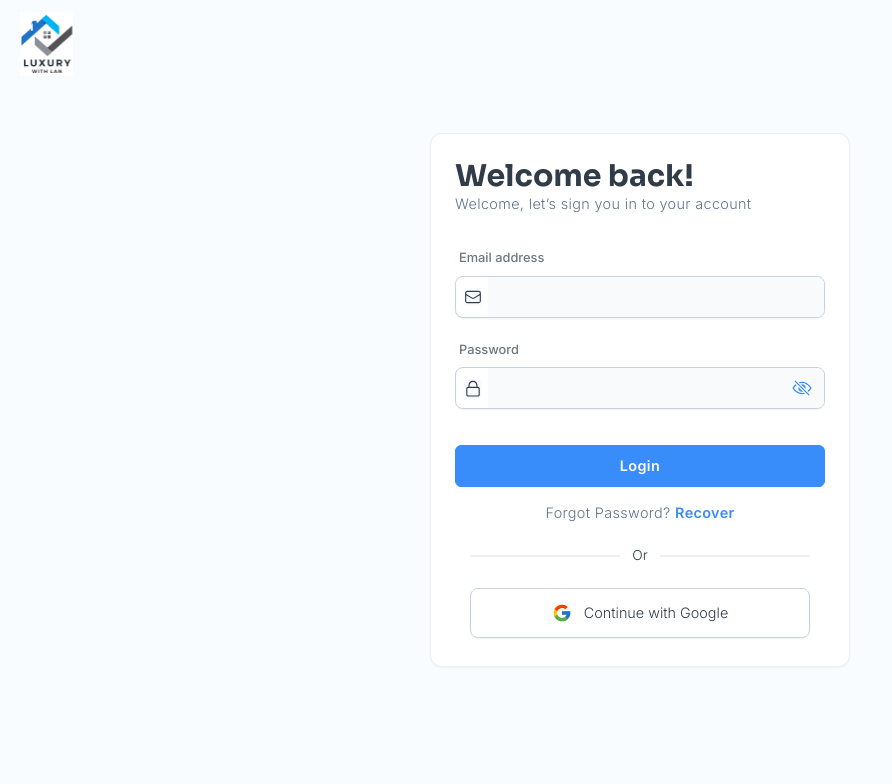
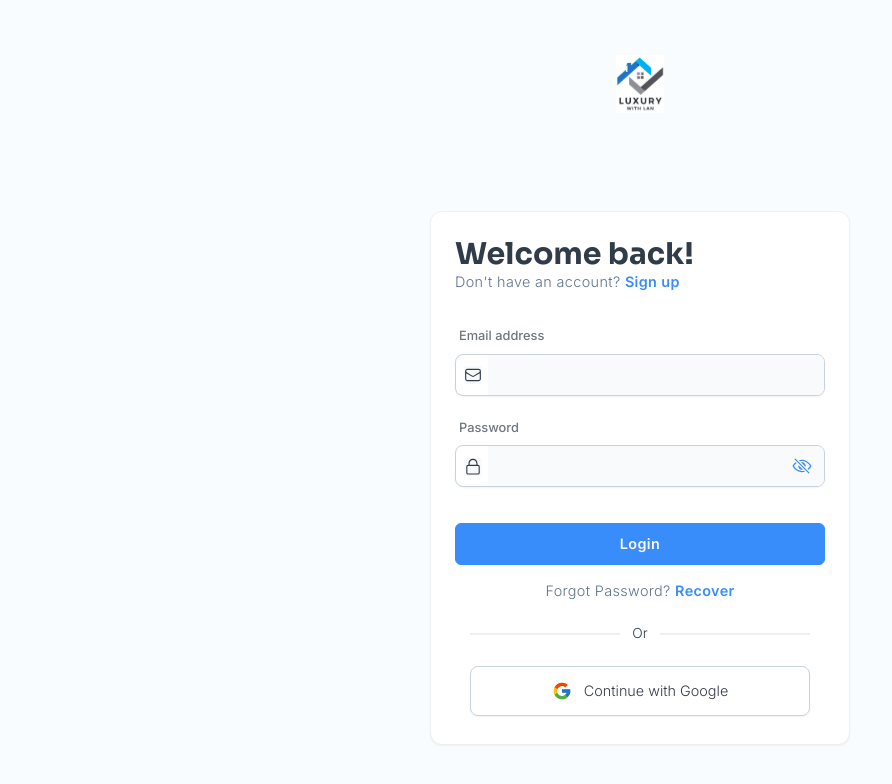
Before and after one commit to JohnOmoseni/jiji-luxurywithLan, a React (Vite) app: page /signin in a window 1280 px wide. Shown: the top 784 px of the page, without its empty margins (0-892 px from the left). Built offline with nearby package versions, Linux system fonts and the light colour scheme; no server answers.

Commit message:
chore: edited auth section

```diff
--- a/src/AuthProtectedRoute.tsx
+++ b/src/AuthProtectedRoute.tsx
@@ -1,6 +1,5 @@
 import { PropsWithChildren, useLayoutEffect } from "react";
 import { useAuth } from "./context/AuthContext";
-import { routes } from "./constants";
 import { useLocation, useNavigate } from "react-router-dom";
 import FallbackLoader from "./components/fallback/FallbackLoader";
 
@@ -12,7 +11,7 @@ function AuthProtectedRoute({ children }: PropsWithChildren) {
   useLayoutEffect(() => {
     if (user && pathname === "/signin") {
       // Redirect to dashboard page if already logged in
-			navigate(routes.DASHBOARD, { replace: true });
+      navigate("/", { replace: true });
       return;
     }
   }, [navigate, user]);
--- a/src/app/(auth)/signin/page.tsx
+++ b/src/app/(auth)/signin/page.tsx
@@ -31,7 +31,10 @@ function SignIn() {
       <div className="flex-column gap-0.5">
         <h2 className="text-2xl md:text-3xl">Welcome back!</h2>
         <p className="sm:whitespace-nowrap leading-5 tracking-wide mt-0.5 text-foreground-100">
-          Welcome, let’s sign you in to your account
+          Don't have an account?{" "}
+          <Link to="/signup" className="text-secondary font-semibold hover:underline transition">
+            Sign up
+          </Link>
         </p>
       </div>
 
--- a/src/layouts/AuthLayout.tsx
+++ b/src/layouts/AuthLayout.tsx
@@ -10,10 +10,12 @@ export default function AuthLayout() {
     <div
       className={cn(
         "relative grid place-items-center h-full bg-background-100 w-full overflow-x-hidden px-3 overflow-y-auto",
-        !isSignupPage ? "py-4" : "py-6 sm:py-8"
+        !isSignupPage ? "py-3" : "py-6 sm:py-7"
       )}
     >
-      <Logo className="w-fit h-16 absolute top-3 left-5" />
+      <div className="row-flex mx-auto w-[96%] px-3 mb-3">
+        <Logo className="h-fit w-12 object-contain text-center" />
+      </div>
 
       <div className="min-w-[300px] relative w-full max-w-[420px] rounded-xl bg-background px-6 py-7 border border-border-200 shadow-sm min-[450px]:w-full">
         <div className="flex-column gap-4">
--- a/src/layouts/NotFound.tsx
+++ b/src/layouts/NotFound.tsx
@@ -1,7 +1,11 @@
-type Props = {};
-
-function NotFound({}: Props) {
-	return <div>NotFound</div>;
+function NotFound() {
+  return (
+    <div className="h-svh grid place-items-center overflow-hidden w-full">
+      <div className="flex-column gap-4 !items-center">
+        <h2> Page Not Found</h2>
+      </div>
+    </div>
+  );
 }
 
 export default NotFound;
```
Lines whose indentation alone changed are shown as unchanged.
